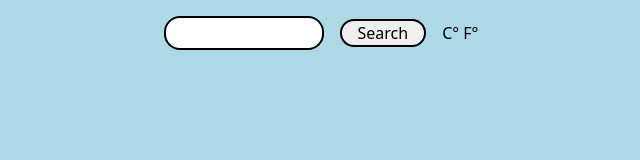
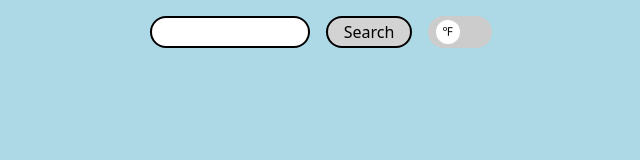
Before and after one commit to mattcastoro/weather-app, a plain HTML site: page index.html in a window 1280 px wide. Shown: the whole page, without its empty margins (319-959 px from the left). Drawn offline with Linux system fonts and the light colour scheme.

Commit message:
Add toogle for temperature unit
Add toggle for users to select their temperature unit.  Upon searching
the user can select a new temperature unit and the weather data will
be updated properly.

```diff
--- a/index.html
+++ b/index.html
@@ -12,7 +12,7 @@
   <div class="page-header">
     <input type="text" id="userLocation">
     <button type="button" id="userBtn" onclick="getWeather()">Search</button>
-    <div id="toggle">C&deg; F&deg;</div>
+    <input type="checkbox" id="tog" onclick="getWeather()">
   </div>
   <div class="top"></div>
   <div class="middle"></div>
--- a/index.js
+++ b/index.js
@@ -16,7 +16,11 @@ async function getData(location, unit) {
 
 async function getWeather() {
   const userLocation = document.getElementById('userLocation');
-  getData(userLocation.value, "us").then((data) => {
+  const unit = getUnit();
+  if (!userLocation.value) {
+    alert("Please add a location before searching or selecting a degree unit.");
+  } else {
+    getData(userLocation.value, unit).then((data) => {
       console.log(data);
       const hour = data.currentConditions.datetime.slice(0,2);
       const displayData = {
@@ -66,6 +70,7 @@ async function getWeather() {
       console.log(displayData);
       displayWeather(displayData);
     })
+  }
 }
 
 function displayWeather(displayData) {
@@ -427,6 +432,16 @@ function getIcon(iconId) {
   }
 }
 
+function getUnit() {
+  const userUnit = document.getElementById('tog');
+
+  if (userUnit.checked === false) {
+    return "us"
+  } else {
+    return "metric"
+  }
+}
+
 function clearDisplay() {
   const top = document.querySelector('.top');
   top.textContent = "";
--- a/styles.css
+++ b/styles.css
@@ -46,11 +46,18 @@ body {
   width: 10em;
 }
 
+#userBtn {
+  cursor: pointer;
+  color: black;
+  background-color: lightgray;
+}
+
 #userLocation,
 #userBtn {
   padding: .25em 1em;
   border: .125em solid black;
   border-radius: 1em;
+  height: 2em;
 }
 
 .top,
@@ -102,3 +109,41 @@ body {
   align-content: space-around;
   gap: .25em;
 }
+
+#tog {
+  appearance: none;
+  position: relative;
+  width: 4em;
+  height: 2em;
+  border-radius: 2em;
+  background-color: #cccccc;
+  transition: background .3s;
+  outline: none;
+  cursor: pointer;
+}
+
+#tog::after {
+  display: flex;
+  position: absolute;
+  content: "\2109";
+  font-size: .75rem;
+  justify-content: center;
+  align-items: center;
+  top: 50%;
+  left: 30%;
+  transform: translate(-50%, -50%);
+  border-radius: 50%;
+  height: 1.5rem;
+  width: 1.5rem;
+  background-color: rgb(255, 255, 255);
+  transition: left .3s;
+}
+
+#tog:checked {
+  background-color: darkgray;
+}
+
+#tog:checked::after {
+  left: 70%;
+  content: "\2103";
+}
```
Lines whose indentation alone changed are shown as unchanged.
